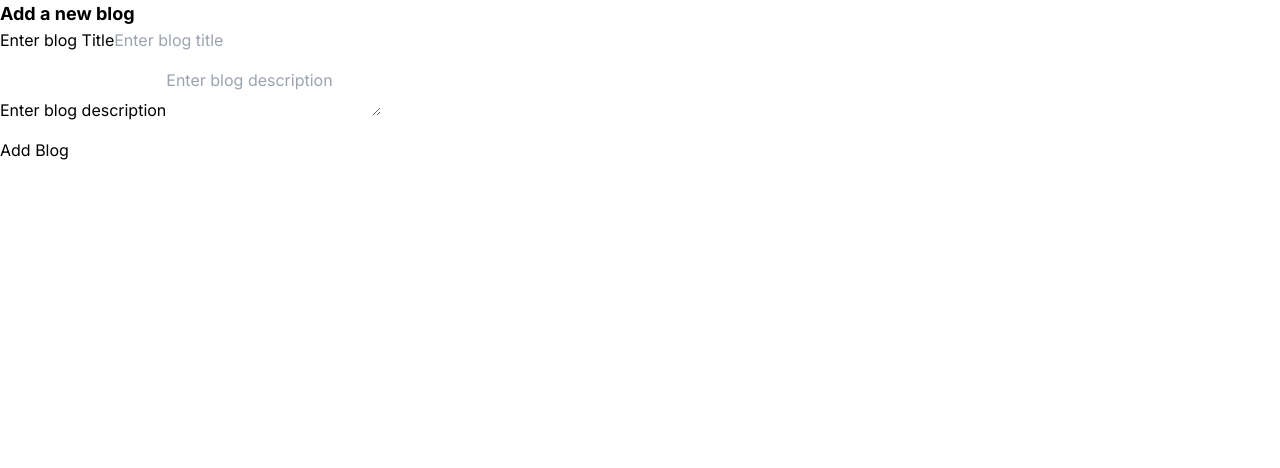
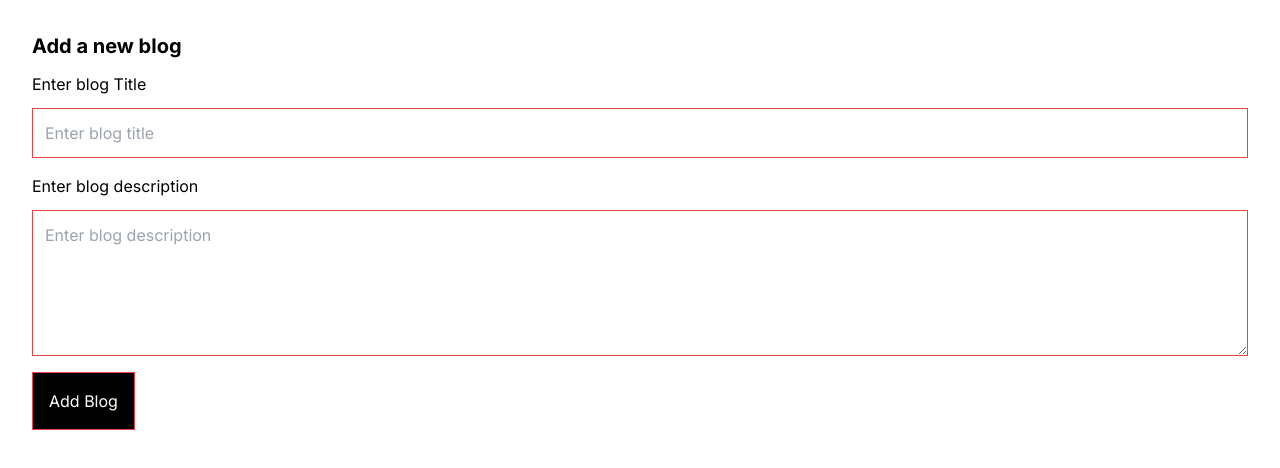
Before and after one commit to Viraj-Sankalpa/NextJS-Blog-Website-with-mongodb, a Next.js app: page /add-blog in a window 1280 px wide. Shown: the top 468 px of the page. Built offline with nearby package versions, Linux system fonts and the light colour scheme.

Commit message:
add blog page created and install mongoose

```diff
--- a/package.json
+++ b/package.json
@@ -9,9 +9,10 @@
     "lint": "next lint"
   },
   "dependencies": {
+    "mongoose": "^8.0.3",
+    "next": "14.0.4",
     "react": "^18",
-    "react-dom": "^18",
-    "next": "14.0.4"
+    "react-dom": "^18"
   },
   "devDependencies": {
     "autoprefixer": "^10.0.1",
--- a/src/app/add-blog/page.js
+++ b/src/app/add-blog/page.js
@@ -1,22 +1,54 @@
 "use client";
 
+import { useState } from "react";
+
+const initialFormData = {
+  title: "",
+  description: "",
+};
+
 export default function AddBlog() {
+  const [blogFormData, setBlogFormData] = useState(initialFormData);
+
+  console.log(blogFormData);
+
   return (
-    <div>
-      <h1 className='font-bold text-lg '>Add a new blog</h1>
+    <div className="flex min-h-screen flex-col p-8">
+      <h1 className="font-bold text-xl mb-3 ">Add a new blog</h1>
 
       <div className="flex flex-col gap-4">
-      <div>
+        <div className="flex flex-col gap-3">
           <label>Enter blog Title</label>
-        <input name="title" placeholder="Enter blog title" />
+          <input
+            className="border border-red-500 p-3 outline-none"
+            name="title"
+            placeholder="Enter blog title"
+            value={blogFormData["title"]}
+            onChange={(e)=> setBlogFormData({
+                ...blogFormData,
+                title: e.target.value
+            })}
+          />
         </div>
-      <div>
+        <div className="flex flex-col gap-3">
           <label>Enter blog description</label>
-        <textarea name="description" placeholder="Enter blog description" />
+          <textarea
+            rows={5}
+            className="border border-red-500 p-3 outline-none"
+            name="description"
+            placeholder="Enter blog description"
+            value={blogFormData['description']}
+            onChange={(e)=> setBlogFormData({
+                ...blogFormData,
+                description: e.target.value
+            })}
+          />
         </div>
 
         <div>
-        <button>Add Blog</button>
+          <button className="border border-red-500 p-4 bg-black text-white">
+            Add Blog
+          </button>
         </div>
       </div>
     </div>
```
Also changed, not shown: 1 other file (tests, documents, lock files or other folders). Lines whose indentation alone changed are shown as unchanged.
